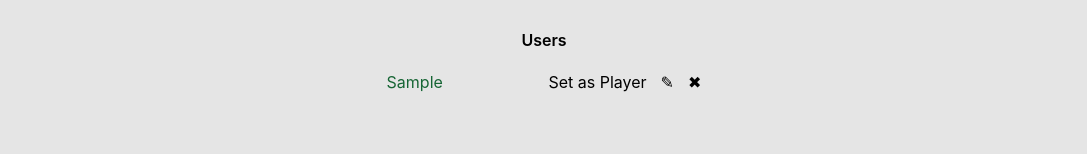
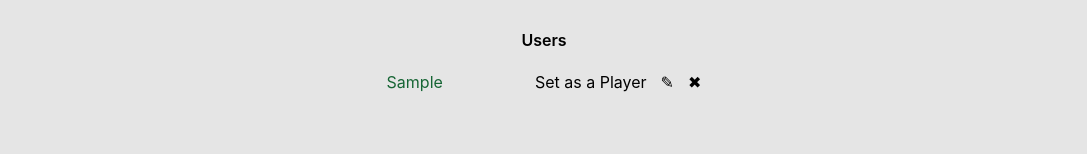
Before and after one commit to Amoly93/first_Project, a React (Create React App) app: page / in a window 1280 px wide. Both pictures are taken after typing "Sample" into the empty fields and a click on the button "Add". Shown: the part 854-1008 px from the top of the page, without its empty margins (96-1183 px from the left). Built offline with nearby package versions, Linux system fonts and the light colour scheme.

Commit message:
Adding improvements

```diff
--- a/src/components/User-Info.js
+++ b/src/components/User-Info.js
@@ -1,12 +1,12 @@
 import clsx from "clsx";
-import { useState, useEffect, useMemo } from "react";
+import { useState, useEffect } from "react";
 
 function UserInfo({ players, setPlayers }) {
   const [usersList, setUsersList] = useState([]);
   const [name, setName] = useState("");
   const [errors, setErrors] = useState("");
   const [isEdit, setIsEdit] = useState(false);
-  const [isUnsetPlayer, setisUnsetPlayer] = useState(false);
+
   const addFunction = () => {
     if (!name) {
       setErrors("This feild is required");
@@ -51,7 +51,6 @@ function UserInfo({ players, setPlayers }) {
       setPlayers(newPlayerArray);
     }
   };
-
 
   const playerStatus = (user) => {
     setPlayers((prev) => {
@@ -98,30 +97,27 @@ function UserInfo({ players, setPlayers }) {
         <div className="divide-y divide-white">
           {usersList.map((user, index) => {
             const playerIndex = players.findIndex((props) => props === user);
+            const playerLabel =
+              playerIndex !== -1
+                ? `Unset Player ${playerIndex + 1}`
+                : "Set as a Player";
 
             return (
               <div className="flex justify-between flex-row px-5 py-2">
                 <p className="text-center text-green-800">{user}</p>
                 <div className="flex gap-3.5">
                   <button
-                    //disabled={playerIndex !== -1 || players.length === 2}
                     onClick={() => playerStatus(user)}
-                    // onChange={() => (playerIndex !== -1 ? onUnsetPlayer(user) : onSetPlayer(user))}
-                    //  onClick={() => (playerIndex !== -1 ? onUnsetPlayer(user) : onSetPlayer(user))}
                     className={clsx(
                       playerIndex === -1 && players.length === 2
                         ? "cursor-not-allowed text-gray-500"
                         : ""
                     )}
                   >
-                    {playerIndex !== -1
-                      ? `UnSet Player ${playerIndex + 1}`
-                      : "Set as Player"}
+                    {playerLabel}
                   </button>
-
                   {playerIndex === -1 && (
                     <div className="flex gap-3.5">
-                      {" "}
                       <button onClick={() => onUpdate(user)}>✎</button>
                       {!isEdit && (
                         <button onClick={() => onDelete(index)}>✖︎</button>
```
